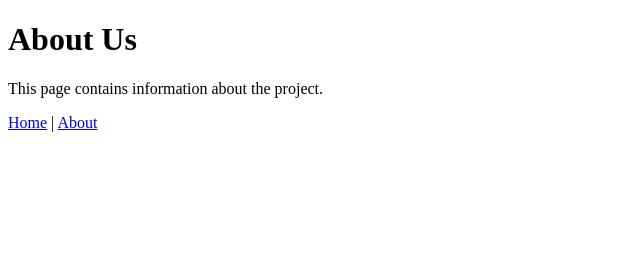
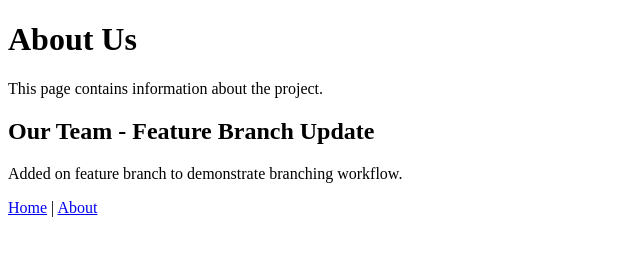
Before and after one commit to shasudo/git-workflow-assignment-2024eb01996, a plain HTML site: page about.html in a window 1280 px wide. Shown: the whole page, without its empty margins (0-640 px from the left). Drawn offline with Linux system fonts and the light colour scheme.

Commit message:
Feature: update about page with team section

```diff
--- a/about.html
+++ b/about.html
@@ -8,6 +8,10 @@
 <body>
     <h1>About Us</h1>
     <p>This page contains information about the project.</p>
+    <section>
+        <h2>Our Team - Feature Branch Update</h2>
+        <p>Added on feature branch to demonstrate branching workflow.</p>
+    </section>
     <nav>
         <a href="index.html">Home</a> |
         <a href="about.html">About</a>
```
